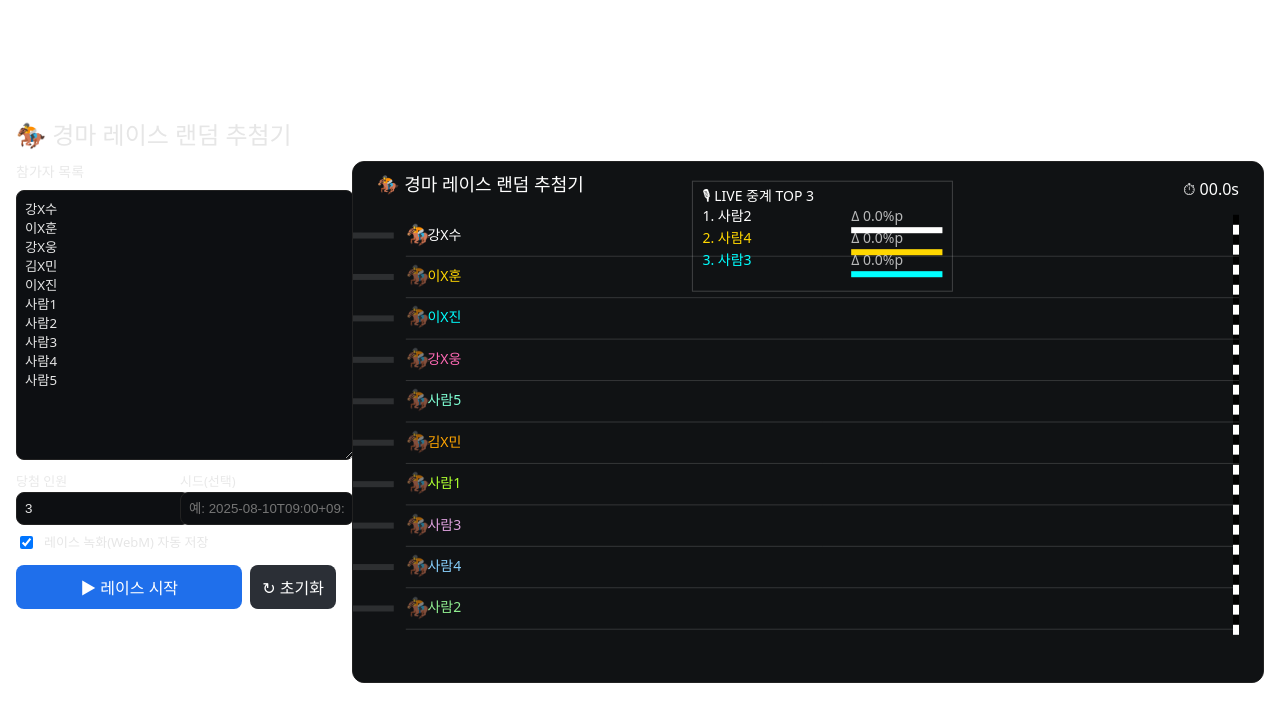
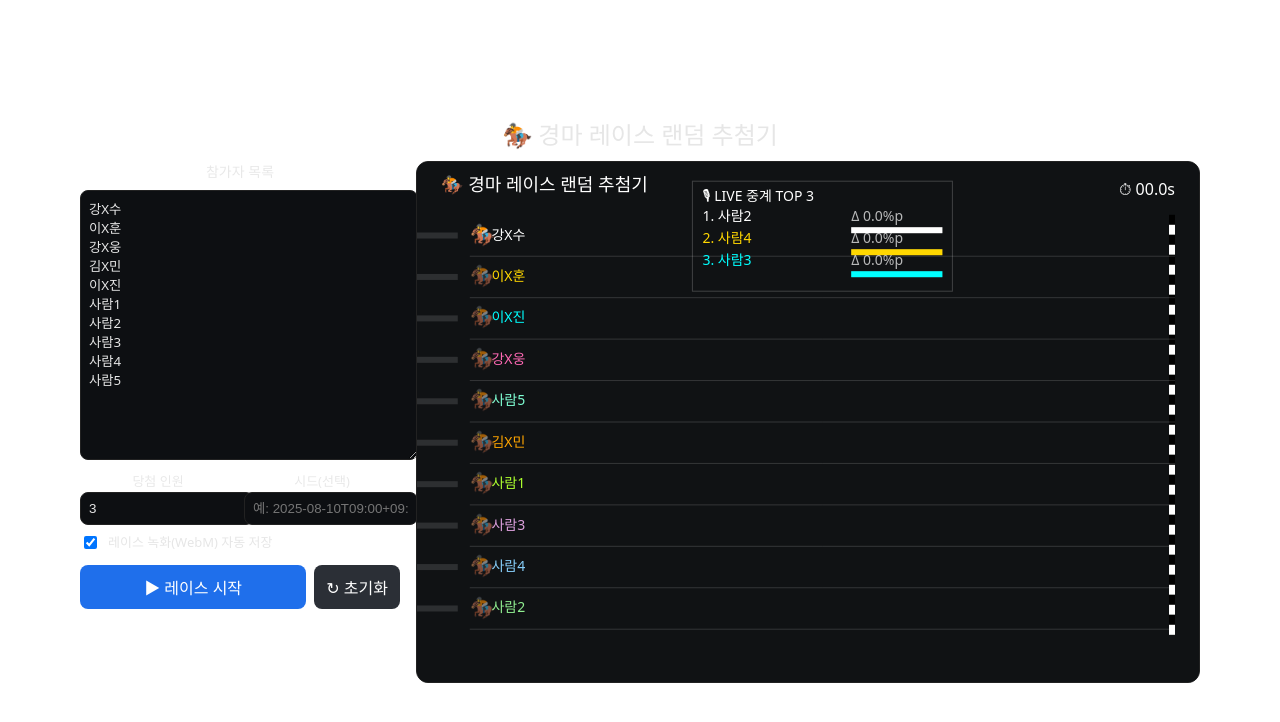
Before and after one commit to l2azor/RacingDraw, a React (Vite) app: page / in a window 1280 px wide. Shown: the top 722 px of the page. Built offline with nearby package versions, Linux system fonts and the light colour scheme.

Commit message:
fix: remove unused React import & apply App.css

```diff
--- a/src/App.tsx
+++ b/src/App.tsx
@@ -1,5 +1,10 @@
 import RacingDraw from "./RacingDraw";
+import "./App.css"; // 스타일 적용
 
 export default function App() {
-  return <RacingDraw />;
+  return (
+    <div id="root">
+      <RacingDraw />
+    </div>
+  );
 }
```
